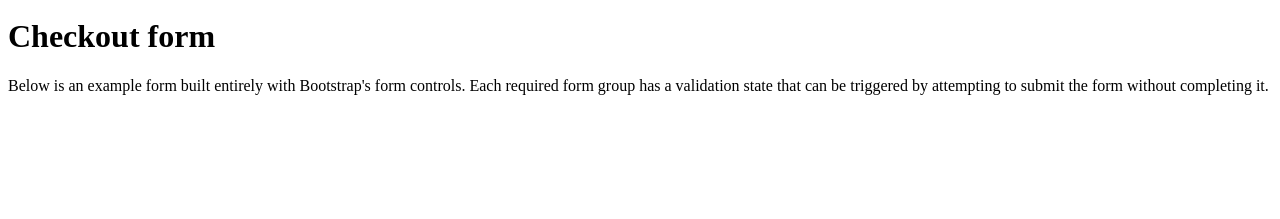
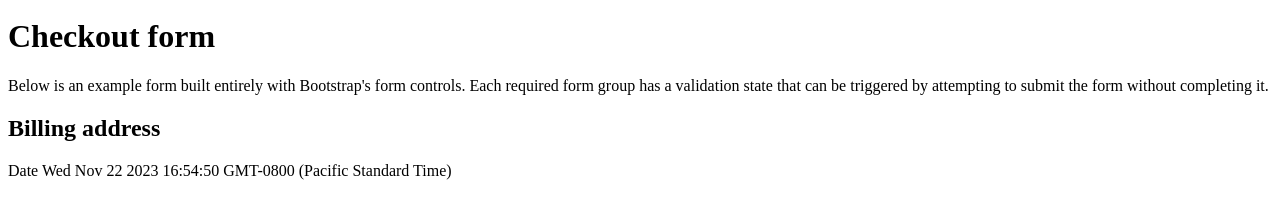
Before and after one commit to Mhadathy99/Bonus-Lab2, a plain HTML site: page index.html in a window 1280 px wide. Shown: the part 29-248 px from the top of the page. Drawn offline with Linux system fonts and the light colour scheme.

Commit message:
Adding Billing and date

```diff
--- a/index.html
+++ b/index.html
@@ -19,6 +19,15 @@
     <p>Below is an example form built entirely with Bootstrap's form controls. Each required form group has a validation state that can be triggered by attempting to submit the form without completing it.</p>
     </header>
 <main>
-    </div>
+    <div>
+        <div class="form-container">
+        <div class="form">
+        <form action="" method="post">
+          <h2>Billing address</h2>
+
+          <div class="one-row date">
+            <label for="date">Date</label>
+            <span name="date" id="date">Wed Nov 22 2023 16:54:50 GMT-0800 (Pacific Standard Time)</span>
+          </div>
 </body>
 </html>
```
